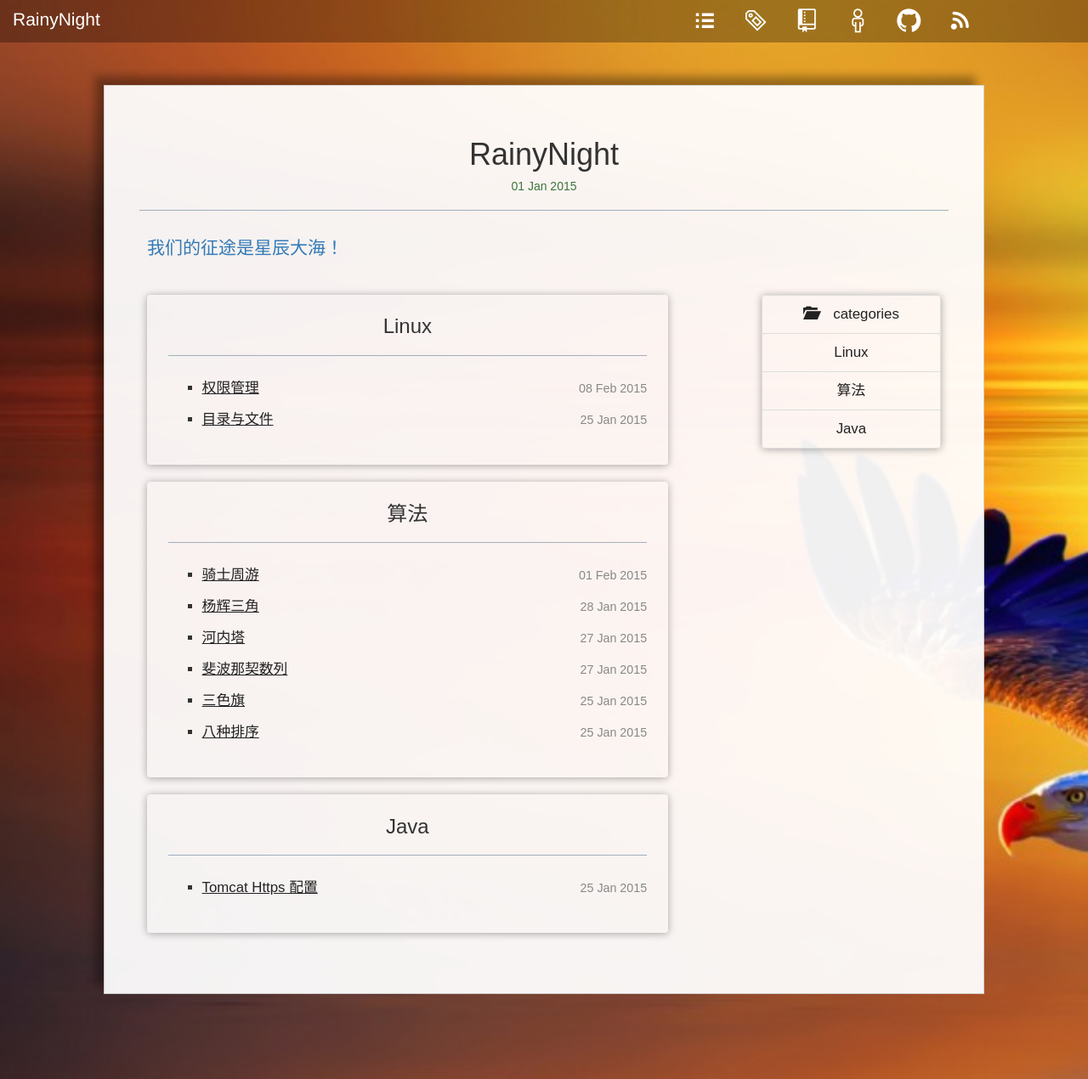
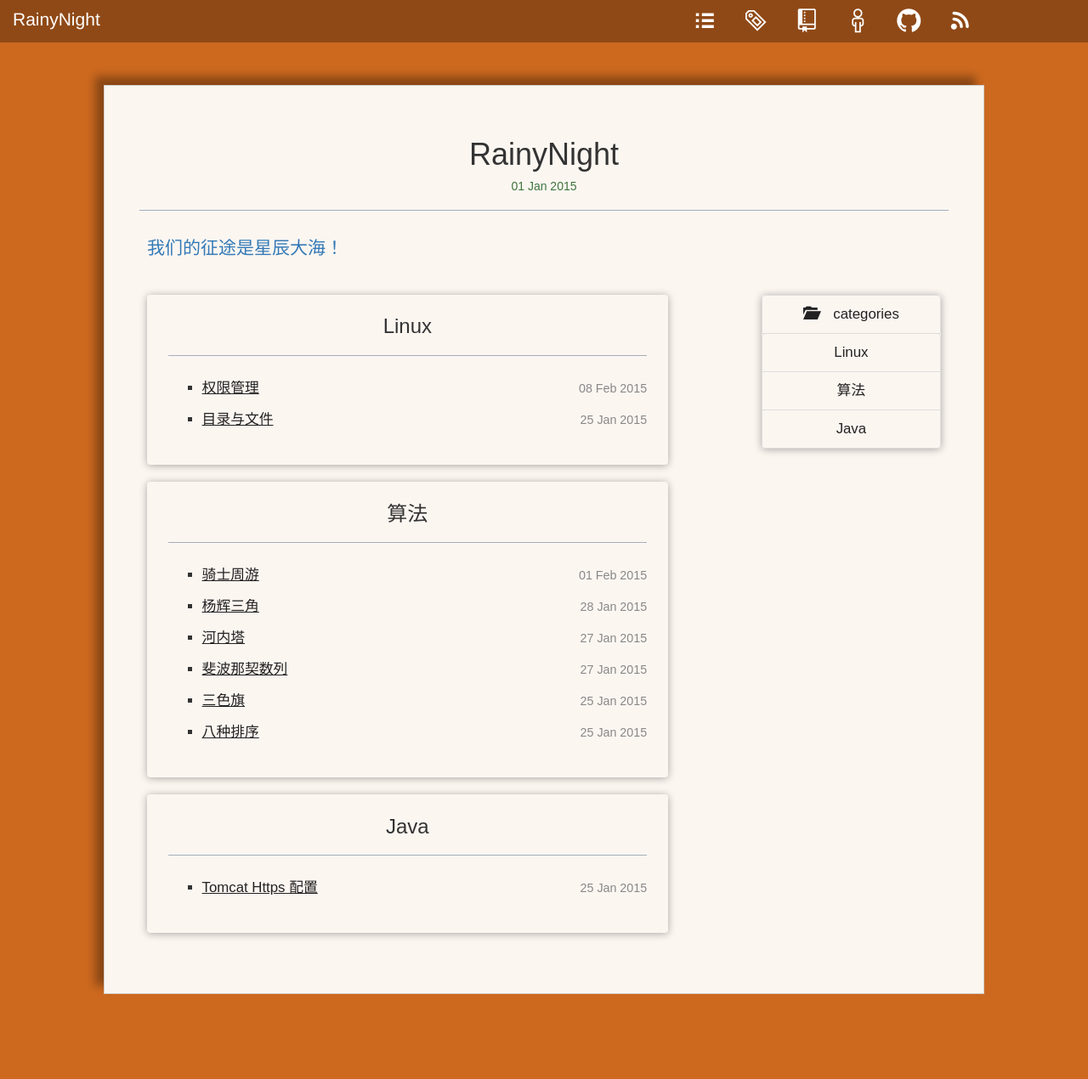
Before and after one commit to bit-ranger/blog, a Jekyll site: the page built from index.html, in a window 1280 px wide and 1270 px high. Shown: the whole window at 85% size. Built offline with Jekyll 4.4.1, drawn with Linux system fonts in a browser that asks for light colours; nearby versions of some CDN libraries; Markdown is read by kramdown in place of the engine named in the settings.

Commit message:
Update style.css

```diff
--- a/css/style.css
+++ b/css/style.css
@@ -64,8 +64,7 @@ table th,td{
     font-family: "Arial","Microsoft YaHei","黑体","宋体",sans-serif;
 }
 .fixed-background {
-    background-color: #222;
-    background-image: url(../css/background-img.jpg);
+    background-color: #CC691F;
     width:100%;
     height:120%;
     position:fixed;
```
